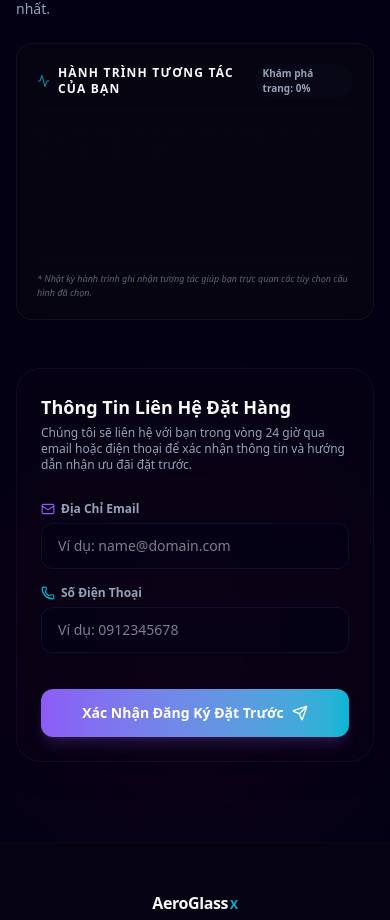
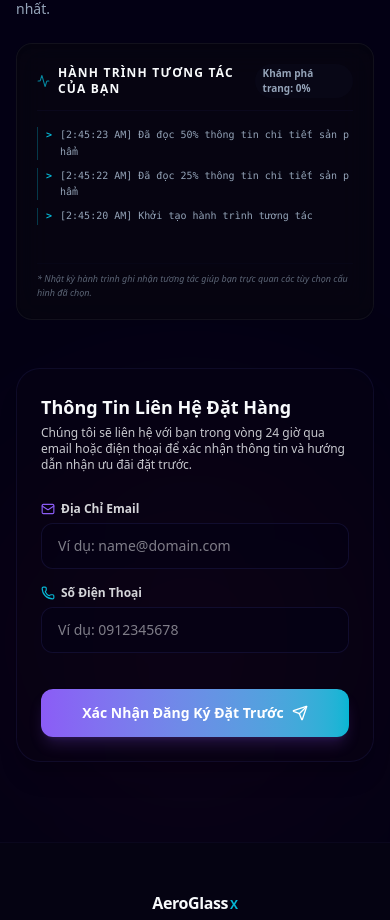
Before and after one commit to chilunhay/AeroGlassX, a Next.js app: page / in a window 390 px wide. Shown: the part 8076-8996 px from the top of the page. Built offline with nearby package versions, Linux system fonts and the light colour scheme.

Commit message:
perf/accessibility: optimize UI accessibility, keyboard navigation, contrast, and fix telemetry log duplication

```diff
--- a/src/components/AIChatbotWindow.tsx
+++ b/src/components/AIChatbotWindow.tsx
@@ -201,6 +201,7 @@ export default function AIChatbotWindow({ isOpen, onClose }: AIChatbotWindowProp
         <button
           onClick={onClose}
           className="text-muted-foreground hover:text-foreground cursor-pointer"
+          aria-label="Đóng cửa sổ chat"
         >
           <X className="w-4 h-4" />
         </button>
@@ -279,6 +280,7 @@ export default function AIChatbotWindow({ isOpen, onClose }: AIChatbotWindowProp
           onChange={(e) => setInputValue(e.target.value)}
           onKeyDown={(e) => e.key === "Enter" && handleSendMessage(inputValue)}
           className="flex-1 px-4 py-2.5 rounded-xl border border-border/40 bg-background text-xs focus:outline-none focus:ring-1 focus:ring-neon-purple text-foreground"
+          aria-label="Nhập tin nhắn câu hỏi"
         />
         <button
           onClick={() => handleSendMessage(inputValue)}
--- a/src/components/ECommerceSection.tsx
+++ b/src/components/ECommerceSection.tsx
@@ -238,8 +238,17 @@ export default function ECommerceSection() {
                 return (
                   <div
                     key={prod.id}
+                    role="button"
+                    tabIndex={0}
+                    aria-pressed={isActive}
                     onClick={() => setActiveModelId(prod.id)}
-                    className={`relative p-5 rounded-2xl border transition-all duration-300 cursor-pointer group flex flex-col sm:flex-row justify-between items-start sm:items-center gap-4 ${
+                    onKeyDown={(e) => {
+                      if (e.key === "Enter" || e.key === " ") {
+                        e.preventDefault();
+                        setActiveModelId(prod.id);
+                      }
+                    }}
+                    className={`relative p-5 rounded-2xl border transition-all duration-300 cursor-pointer group flex flex-col sm:flex-row justify-between items-start sm:items-center gap-4 focus:outline-none focus:ring-1 focus:ring-neon-purple ${
                       isActive
                         ? "border-neon-purple bg-neon-purple/5 glow-purple"
                         : "border-border/40 hover:border-border bg-card/25"
@@ -514,6 +523,7 @@ export default function ECommerceSection() {
                 <button
                   onClick={() => setFavsOpen(false)}
                   className="w-8 h-8 rounded-lg flex items-center justify-center hover:bg-muted/20 text-muted-foreground hover:text-foreground cursor-pointer"
+                  aria-label="Đóng mục yêu thích"
                 >
                   <X className="w-5 h-5" />
                 </button>
@@ -608,6 +618,7 @@ export default function ECommerceSection() {
                 <button
                   onClick={() => setCartOpen(false)}
                   className="w-8 h-8 rounded-lg flex items-center justify-center hover:bg-muted/20 text-muted-foreground hover:text-foreground cursor-pointer"
+                  aria-label="Đóng giỏ hàng"
                 >
                   <X className="w-5 h-5" />
                 </button>
@@ -682,6 +693,7 @@ export default function ECommerceSection() {
                           <button
                             onClick={() => updateQuantity(item.id, item.quantity - 1)}
                             className="w-7 h-full flex items-center justify-center hover:bg-muted/15 cursor-pointer text-muted-foreground"
+                            aria-label="Giảm số lượng"
                           >
                             <Minus className="w-3 h-3" />
                           </button>
@@ -691,6 +703,7 @@ export default function ECommerceSection() {
                           <button
                             onClick={() => updateQuantity(item.id, item.quantity + 1)}
                             className="w-7 h-full flex items-center justify-center hover:bg-muted/15 cursor-pointer text-muted-foreground"
+                            aria-label="Tăng số lượng"
                           >
                             <Plus className="w-3 h-3" />
                           </button>
--- a/src/components/PreOrderForm.tsx
+++ b/src/components/PreOrderForm.tsx
@@ -1,6 +1,6 @@
 "use client";
 
-import React, { useEffect, useState } from "react";
+import React, { useEffect, useState, useRef } from "react";
 import { useForm } from "react-hook-form";
 import { zodResolver } from "@hookform/resolvers/zod";
 import * as z from "zod";
@@ -23,6 +23,7 @@ export default function PreOrderForm() {
   const [isSubmitting, setIsSubmitting] = useState(false);
   const [telemetryLogs, setTelemetryLogs] = useState<string[]>([]);
   const [scrollDepth, setScrollDepth] = useState(0);
+  const loggedMilestones = useRef<Set<number>>(new Set());
 
   const {
     register,
@@ -43,6 +44,14 @@ export default function PreOrderForm() {
     setTelemetryLogs((prev) => [log, ...prev].slice(0, 5)); // Keep last 5 logs
   };
 
+  // Thêm log khởi động hệ thống khi component được mount
+  useEffect(() => {
+    setTimeout(() => {
+      const time = new Date().toLocaleTimeString();
+      setTelemetryLogs([`[${time}] Khởi tạo hành trình tương tác`]);
+    }, 0);
+  }, []);
+
   // Track behavior: Scroll progress
   useEffect(() => {
     const handleScroll = () => {
@@ -51,9 +60,13 @@ export default function PreOrderForm() {
       const roundedProgress = Math.round(progress);
       setScrollDepth(roundedProgress);
 
-      // Trigger telemetry updates at major scroll points
-      if (roundedProgress === 25 || roundedProgress === 50 || roundedProgress === 75 || roundedProgress === 90) {
-        addTelemetryLog(`Đã đọc ${roundedProgress}% thông tin chi tiết sản phẩm`);
+      // Trigger telemetry updates at major scroll points exactly once
+      const milestones = [25, 50, 75, 90];
+      for (const milestone of milestones) {
+        if (roundedProgress >= milestone && !loggedMilestones.current.has(milestone)) {
+          loggedMilestones.current.add(milestone);
+          addTelemetryLog(`Đã đọc ${milestone}% thông tin chi tiết sản phẩm`);
+        }
       }
     };
 
@@ -152,7 +165,7 @@ export default function PreOrderForm() {
 
             <div className="flex flex-col gap-2 min-h-[120px] justify-start text-[10px] font-mono text-muted-foreground leading-relaxed">
               {telemetryLogs.length === 0 ? (
-                <p className="italic text-muted/40">Đang chờ tương tác từ bạn (điền thông tin, chọn cấu hình, cuộn trang)...</p>
+                <p className="italic text-muted-foreground/60">Đang chờ tương tác từ bạn (điền thông tin, chọn cấu hình, cuộn trang)...</p>
               ) : (
                 telemetryLogs.map((log, i) => (
                   <div key={i} className="flex gap-2 items-start border-l border-electric-cyan/30 pl-2">
@@ -179,7 +192,7 @@ export default function PreOrderForm() {
               <h3 className="font-space text-lg font-bold text-foreground">
                 Thông Tin Liên Hệ Đặt Hàng
               </h3>
-              <p className="text-xs text-muted-foreground">
+              <p className="text-xs text-foreground/80">
                 Chúng tôi sẽ liên hệ với bạn trong vòng 24 giờ qua email hoặc điện thoại để xác nhận thông tin và hướng dẫn nhận ưu đãi đặt trước.
               </p>
             </div>
@@ -188,7 +201,7 @@ export default function PreOrderForm() {
             <div className="flex flex-col gap-4 mt-2">
               {/* Email */}
               <div className="flex flex-col gap-1.5">
-                <label htmlFor="email" className="text-xs font-semibold text-muted-foreground flex items-center gap-1.5">
+                <label htmlFor="email" className="text-xs font-semibold text-foreground/85 flex items-center gap-1.5">
                   <Mail className="w-3.5 h-3.5 text-neon-purple" />
                   Địa Chỉ Email
                 </label>
@@ -209,7 +222,7 @@ export default function PreOrderForm() {
 
               {/* Phone Number */}
               <div className="flex flex-col gap-1.5">
-                <label htmlFor="phoneNumber" className="text-xs font-semibold text-muted-foreground flex items-center gap-1.5">
+                <label htmlFor="phoneNumber" className="text-xs font-semibold text-foreground/85 flex items-center gap-1.5">
                   <Phone className="w-3.5 h-3.5 text-electric-cyan" />
                   Số Điện Thoại
                 </label>
--- a/src/components/TechSpecs.tsx
+++ b/src/components/TechSpecs.tsx
@@ -182,12 +182,20 @@ export default function TechSpecs() {
 
         {/* Tab Switcher */}
         <div className="flex justify-center mb-10 w-full px-4">
-          <div className="grid grid-cols-2 md:flex gap-2 md:gap-0 bg-transparent md:bg-muted/20 border-0 md:border md:border-border/40 dark:md:border-border/10 p-0 md:p-1 rounded-2xl w-full max-w-xl md:max-w-max">
+          <div
+            role="tablist"
+            aria-label="Danh mục thông số kỹ thuật"
+            className="grid grid-cols-2 md:flex gap-2 md:gap-0 bg-transparent md:bg-muted/20 border-0 md:border md:border-border/40 dark:md:border-border/10 p-0 md:p-1 rounded-2xl w-full max-w-xl md:max-w-max"
+          >
             {categories.map((cat) => {
               const isSelected = cat.id === activeTab;
               return (
                 <button
                   key={cat.id}
+                  id={`tab-${cat.id}`}
+                  role="tab"
+                  aria-selected={isSelected}
+                  aria-controls={`panel-${cat.id}`}
                   onClick={() => setActiveTab(cat.id)}
                   className={`relative px-3 py-2.5 md:px-5 md:py-2.5 rounded-xl font-space font-bold text-xs md:text-sm transition-all cursor-pointer whitespace-normal md:whitespace-nowrap flex items-center justify-center text-center w-full md:w-auto min-h-[44px] md:min-h-0 border md:border-0 ${
                     isSelected
@@ -215,6 +223,9 @@ export default function TechSpecs() {
           <AnimatePresence mode="wait">
             <motion.div
               key={activeTab}
+              id={`panel-${activeTab}`}
+              role="tabpanel"
+              aria-labelledby={`tab-${activeTab}`}
               initial={{ opacity: 0, y: 15 }}
               animate={{ opacity: 1, y: 0 }}
               exit={{ opacity: 0, y: -15 }}
```
